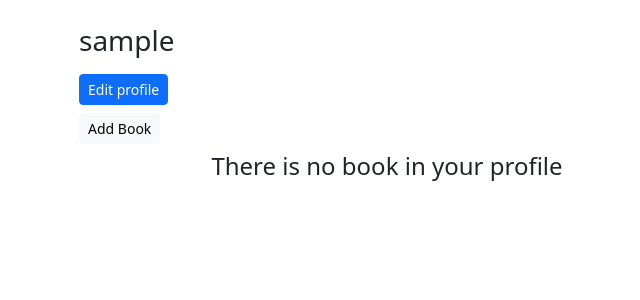
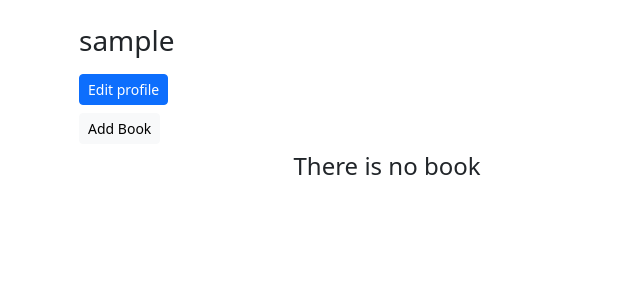
Before and after one commit to arxiveprojects/bookish, a Django app: page /profile/ in a window 1280 px wide. Shown: the part 71-371 px from the top of the page, without its empty margins (253-893 px from the left). Run offline with Django 4.2, Linux system fonts and the light colour scheme; the visitor is signed in with stand-in values (Sample User, id 1); data comes from the database, SQL or seed files in the repository; data that the repository does not hold is empty; some libraries are stand-ins or nearby versions.

Commit message:
adding new view

```diff
--- a/accounts/models.py
+++ b/accounts/models.py
@@ -4,5 +4,6 @@ from django.contrib.auth.models import AbstractUser
 class CustomUser(AbstractUser):
     bio = models.TextField(null=True,blank=True,)
     email= models.EmailField(unique=True)
+    image = models.ImageField(upload_to='profile', null=True, blank=True)
     def __str__(self) -> str:
         return self.username
--- a/accounts/views.py
+++ b/accounts/views.py
@@ -11,8 +11,8 @@ class SignupPageView(generic.CreateView):
 
 class ProfileUpdateView(LoginRequiredMixin,UserPassesTestMixin, generic.UpdateView):
     model= get_user_model()
-    fields= ['email','username','bio',]
-    success_url= reverse_lazy('my_profile')
+    fields= ('email', 'username', 'image', 'bio',)
+    success_url= reverse_lazy('book_list')
     template_name= 'registration/edit_profile.html'
 
 
--- a/books/urls.py
+++ b/books/urls.py
@@ -11,7 +11,7 @@ urlpatterns = [
     path('create/',BookCreateView.as_view(),name='add_book'),
     path('<uuid:pk>/save_book/',save_book,name='save_book'),
     path('saved/',saved_book_list,name='saved_books'),
-    path('profile/',MyProfileListView.as_view(),name= 'my_profile'),
+    path('profile/',profile,name= 'profile'),
+    path('profile/<int:user_pk>/',profile,name= 'profile'),
     path('search/',SearchResultsListView.as_view(),name='book_search'),
-    path('<str:username>/',ProfileListView.as_view(),name='user_profile'),
 ]
--- a/books/views.py
+++ b/books/views.py
@@ -10,9 +10,10 @@ from django.urls import reverse_lazy
 from .models import Book, Saved, SavedBook
 from .forms import BookCreationForm, BookUpdateForm
 from .ask_pdf import ask_pdf,create_vectorstore
+from django.contrib.auth import get_user_model
 import fitz
 
-
+User = get_user_model()
 
 def cover(pdf):
     with fitz.Document(stream = pdf, filetype='pdf') as pdf:
@@ -39,7 +40,6 @@ def update_visibility(request,pk):
     book = Book.objects.get(id=pk)
     book.is_visible = not book.is_visible
     book.save()
-    print(f"visibility of {pk}:",book.is_visible)
     visibility = "Private" if book.is_visible else "Public"
     return render(request,'partial/visibility.html',{"visibility":visibility})
 
@@ -49,7 +49,6 @@ def update_visibility(request,pk):
 @login_required
 def saved_book_list(request):
     saved_books = Saved.objects.get(user=request.user)
-
     books = [ saved_book.book for saved_book in saved_books.saved_book.all()]
     return render(request, 'books/saved.html', {'books': books})
 
@@ -85,7 +84,7 @@ class BookCreateView(LoginRequiredMixin, CreateView):
     model = Book
     template_name = 'books/book_form.html'
     form_class= BookCreationForm
-    success_url = reverse_lazy('my_profile')
+    success_url = reverse_lazy('profile')
 
     def form_valid(self, form):
         form.instance.user = self.request.user
@@ -101,10 +100,10 @@ class BookCreateView(LoginRequiredMixin, CreateView):
             form.instance.cover.save(f'{form.instance.title}.png',ContentFile(cover(pdf)))
             form.instance.pages = pages(pdf)
 
-            vectorstore = create_vectorstore(BOOK)
-            form.instance.summary = ask_pdf("summarize each chapter of the book.",vectorstore)["answer"]
-            form.instance.author = ask_pdf("get the author name from the book, write in less than 5 words.",vectorstore)["answer"]
-            form.instance.genre = ask_pdf("get genre name from the book, write in less than 5 words.",vectorstore)["answer"]
+            # vectorstore = create_vectorstore(BOOK)
+            # form.instance.summary = ask_pdf("summarize each chapter of the book.",vectorstore)["answer"]
+            # form.instance.author = ask_pdf("get the author name from the book, write in less than 5 words.",vectorstore)["answer"]
+            # form.instance.genre = ask_pdf("get genre name from the book, write in less than 5 words.",vectorstore)["answer"]
 
         except Exception as e:
             return super().form_invalid(form)
@@ -115,7 +114,7 @@ class BookUpdateView(LoginRequiredMixin, UserPassesTestMixin, UpdateView):
     model = Book
     template_name = "books/book_form.html"
     form_class= BookUpdateForm
-    success_url = reverse_lazy('my_profile')
+    success_url = reverse_lazy('profile')
 
     def test_func(self):
         book = self.get_object()
@@ -126,7 +125,7 @@ class BookUpdateView(LoginRequiredMixin, UserPassesTestMixin, UpdateView):
 
 class BookDeleteView(LoginRequiredMixin, UserPassesTestMixin, DeleteView):
     model = Book
-    success_url = reverse_lazy('my_profile')
+    success_url = reverse_lazy('profile')
     template_name = 'books/delete_book.html'
 
     def test_func(self):
@@ -136,37 +135,12 @@ class BookDeleteView(LoginRequiredMixin, UserPassesTestMixin, DeleteView):
         return False
 
 
-
-class ProfileListView(ListView):
-    model = Book
-    template_name = 'profile/profile.html'
-    context_object_name = 'books'
-    paginate_by = 12
-
-    def get_context_data(self, **kwargs):
-        context = super(ProfileListView, self).get_context_data(**kwargs)
-        context['profile_user'] = get_object_or_404(
-            get_user_model(), username=self.kwargs.get('username'))
-        return context
-
-    def get_queryset(self):
-        user = get_object_or_404(
-            get_user_model(), username=self.kwargs.get('username'))
-        return Book.objects.filter(Q(user=user) & Q(is_visible=True)).order_by('-posted_at').select_related('user')
-
-
-class MyProfileListView(LoginRequiredMixin, ListView):
-    model = Book
-    template_name = 'profile/my_profile.html'
-    context_object_name = 'books'
-    paginate_by = 12
-
-    def get_queryset(self):
-        if self.request.user.is_authenticated:
-            user = self.request.user
-        else:
-            user = None
-        return Book.objects.filter(user=user).order_by('-posted_at').select_related('user')
+def profile(request,user_pk=None):
+    user = request.user
+    if  user_pk:
+        user = get_object_or_404(User, pk=user_pk)
+    books = user.book.filter(is_visible=True)
+    return render(request,"profile/profile.html",{"user":user,"books":books})
 
 
 class SearchResultsListView(ListView):
--- a/config/settings/common.py
+++ b/config/settings/common.py
@@ -12,7 +12,7 @@ CRISPY_TEMPLATE_PACK = 'bootstrap5'
 
 AUTH_USER_MODEL = 'accounts.CustomUser'
 
-LOGIN_REDIRECT_URL = 'my_profile'
+LOGIN_REDIRECT_URL = 'profile'
 LOGOUT_REDIRECT_URL = 'book_list'
 
 STATIC_URL = '/static/'
--- a/templates/_header.html
+++ b/templates/_header.html
@@ -24,11 +24,15 @@
         </a>
         {% else %}
           <div class="flex-shrink-0 dropdown">
-            <a href="#" class="d-block link-body-emphasis text-decoration-none dropdown-toggle" data-bs-toggle="dropdown" aria-expanded="false">
-              <img src="{% static 'img/user.png' %}" alt="mdo" width="32" height="32" class="rounded-circle">
+            <a href="{% url 'profile' %}" class="d-block link-body-emphasis text-decoration-none dropdown-toggle" data-bs-toggle="dropdown" aria-expanded="false">
+              {% if request.user.image %}
+                  <img src="{{request.user.image.url}}" alt="mdo" width="32" height="32" class="rounded-circle">
+              {% else %}
+                  <img src="{% static  'img/user.png' %}" alt="mdo" width="32" height="32" class="rounded-circle">
+              {% endif %}
             </a>
             <ul class="dropdown-menu text-small shadow">
-                <li><a class="dropdown-item" href="{% url 'my_profile' %}">
+                <li><a class="dropdown-item" href="{% url 'profile' %}">
                   {{ request.user.first_name|default:request.user.username}}'s Profile</a>
                 </li>
               <li><a class="dropdown-item" href="#">Settings</a></li>
--- a/templates/books/delete_book.html
+++ b/templates/books/delete_book.html
@@ -14,7 +14,7 @@
                     </div>
                     <div class="card-body form-group">
                         <button class="btn btn-outline-danger" type="submit">Yes, Delete</button>
-                        <a class="btn btn-outline-secondary" href="{% url 'my_profile' %}">Cancel</a>
+                        <a class="btn btn-outline-secondary" href="{% url 'profile' %}">Cancel</a>
                     </div>
                 </form>
             </div>
--- a/templates/profile/my_profile.html
+++ /dev/null
@@ -1,36 +0,0 @@
-{% extends '_base.html' %}
-
-{% block title %}
-    {% if user.is_authenticated %}
-        {{user.username}}
-    {% else %}
-        Profile
-    {% endif %}
-{%endblock title %}
-
-{% block content %}
-
-
-<h3 class='pt-2'>{{user.username}}</h3>
-
-<p>
-  {% if user.bio %}
-    {{user.bio}}
-    <br>
-  {% endif %}
-</p>
-
-  <div><a class="btn btn-primary btn-sm " href="{% url 'edit_profile' user.id %}" > Edit profile </a></div>
-  <div class="my-2"><a class="btn btn-light btn-sm " href="{% url 'add_book' %}"> Add Book</a></div>
-
-  {% if not books %}
-    <div class="d-flex justify-content-center">
-      <h4>There is no book in your profile</h4>
-    </div>
-  {% else %}
-
-    <!-- {% include '_pagination.html' %} -->
-    {% include '_books.html' %}
-  {% endif %}
-
-{% endblock content %}
--- a/templates/profile/profile.html
+++ b/templates/profile/profile.html
@@ -1,18 +1,22 @@
 {% extends '_base.html' %}
- {% block title %} {{profile_user.username}} {%endblock title %}
+ {% block title %} {{user.username}} {%endblock title %}
  {% block content %}
 
-      <h3 class='pt-2'>{{profile_user.username}}</h3>
+      <h3 class='pt-2'>{{user.username}}</h3>
       <p>
-        {% if profile_user.bio %}
-          {{profile_user.bio}}
+        {% if user.bio %}
+          {{user.bio}}
           <br>
         {% endif %}
       </p>
+{% if user.id == request.user.id %}
+      <div><a class="btn btn-primary btn-sm " href="{% url 'edit_profile' user.id %}" > Edit profile </a></div>
+      <div class="my-2"><a class="btn btn-light btn-sm " href="{% url 'add_book' %}"> Add Book</a></div>
+{% endif %}
 
  {% if not books %}
   <div class="d-flex justify-content-center">
-    <h4>There is no book in this profile</h4>
+    <h4>There is no book</h4>
   </div>
   {% else %}
     <!-- {% include '_pagination.html' %} -->
```
Also changed, not shown: accounts/forms.py (+6 -7 lines), templates/_books.html (+18 -54 lines), accounts/migrations/0002_customuser_image.py (added).
